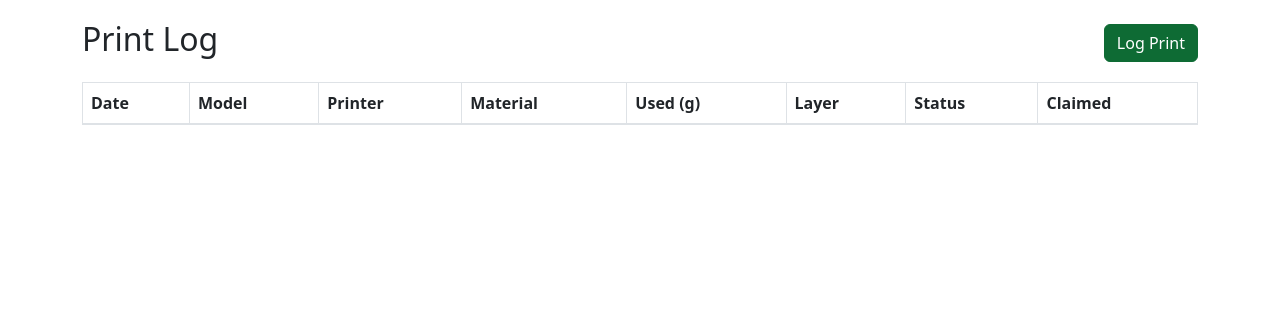
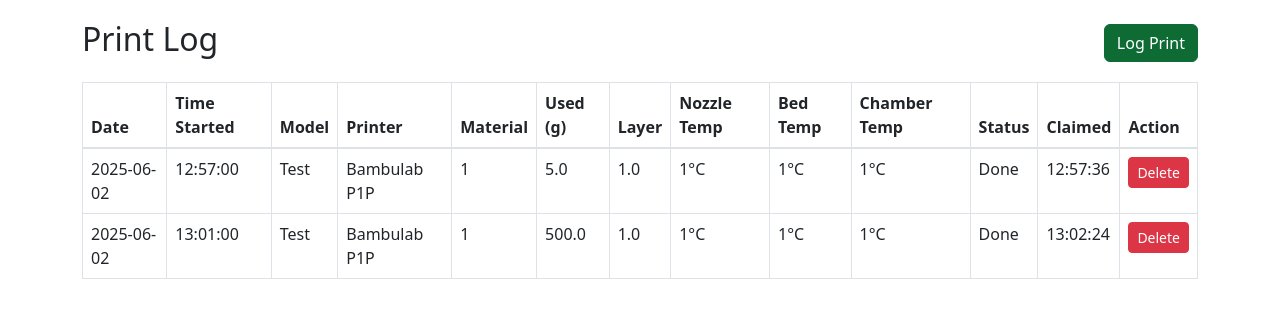
Before and after one commit to Chimyle/ATIS, a Flask app: page /activities in a window 1280 px wide. Shown: the part 56-374 px from the top of the page. Run offline with Flask 3, Linux system fonts and the light colour scheme; lists and menus that the app fills with data are empty; some libraries are stand-ins or nearby versions.

Commit message:
Added print logging

```diff
--- a/website/forms.py
+++ b/website/forms.py
@@ -36,8 +36,18 @@ class LogPrintForm(FlaskForm):
     date_started = DateField('Date Started', format='%Y-%m-%d', default=date.today, validators=[DataRequired()])
     time_started = TimeField('Time Started', format='%H:%M', default=datetime.now().time, validators=[DataRequired()])
     model_name = StringField('Model Name', validators=[DataRequired()])
-    printer_id = SelectField('Printer', choices=[], validators=[DataRequired()])
-    material_id = SelectField('Material', choices=[], validators=[DataRequired()])
+    printer_id = SelectField('Printer', choices=[
+        ('Bambulab P1P', 'Bambulab P1P'),
+        ('Bambulab X1C', 'Bambulab X1C'),
+        ('Ender 3', 'Ender 3'),
+        ('Ender 3 Max', 'Ender 3 Max'),
+        ('Intamsys Low', 'Intamsys Low'),
+        ('Intamsys High', 'Intamsys High'),
+        ('Modix', 'Modix'),
+        ('Prusa Orange', 'Prusa Orange'),
+        ('Prusa Black', 'Prusa Black'),
+        ('Ultimaker', 'Ultimaker')], validators=[DataRequired()])
+    material_code = SelectField('Material ID', coerce=str, validators=[DataRequired()])
     material_used = FloatField('Amount Used (g)', validators=[DataRequired()])
     print_duration = StringField('Print Duration (in minutes)', validators=[DataRequired()])
     layer_height = FloatField('Layer Height (mm)', validators=[Optional()])
--- a/website/models.py
+++ b/website/models.py
@@ -33,7 +33,7 @@ class PrintLog(db.Model):
     time_started = db.Column(db.Time, default=datetime.now().time)
     model_name = db.Column(db.String(100))
     printer_name = db.Column(db.String(50))
-    material_code = db.Column(db.String(20))
+    material_code = db.Column(db.String(50))
     material_used = db.Column(db.Float)
     duration = db.Column(db.Integer)
     layer_height = db.Column(db.Float)
--- a/website/templates/activities.html
+++ b/website/templates/activities.html
@@ -17,26 +17,49 @@ content %}
   <thead>
     <tr>
       <th onclick="sortTable(0)">Date</th>
-      <th onclick="sortTable(1)">Model</th>
-      <th>Printer</th>
+      <th onclick="sortTable(1)">Time Started</th>
+      <th onclick="sortTable(2)">Model</th>
+      <th onclick="sortTable(3)">Printer</th>
       <th>Material</th>
       <th>Used (g)</th>
       <th>Layer</th>
-      <th>Status</th>
+      <th>Nozzle Temp</th>
+      <th>Bed Temp</th>
+      <th>Chamber Temp</th>
+      <th onclick="sortTable(4)">Status</th>
       <th>Claimed</th>
+      <th>Action</th>
     </tr>
   </thead>
   <tbody>
     {% for log in logs %}
     <tr>
       <td>{{ log.date_started }}</td>
+      <td>{{ log.time_started }}</td>
       <td>{{ log.model_name }}</td>
       <td>{{ log.printer_name }}</td>
       <td>{{ log.material_code }}</td>
       <td>{{ log.material_used }}</td>
-      <td>{{ log.layer_height }}mm</td>
+      <td>{{ log.layer_height }}</td>
+      <td>{{ log.nozzle_temp }}°C</td>
+      <td>{{ log.bed_temp }}°C</td>
+      <td>{{ log.chamber_temp }}°C</td>
       <td>{{ log.status }}</td>
       <td>{{ log.time_claimed or '-' }}</td>
+      <td>
+        <form
+          method="POST"
+          action="{{ url_for('views.delete_log', log_id=log.id) }}"
+          onsubmit="return confirm('Are you sure you want to delete this log?');"
+        >
+          <button
+            type="submit"
+            class="btn btn-danger btn-sm"
+          >
+            Delete
+          </button>
+        </form>
+      </td>
     </tr>
     {% endfor %}
   </tbody>
@@ -52,7 +75,7 @@ content %}
     <div class="modal-content">
       <form
         method="POST"
-        action="{{ url_for('views.log_print') }}"
+        action="{{ url_for('views.activities') }}"
       >
         {{ log_print_form.hidden_tag() }}
         <div class="modal-header">
@@ -87,8 +110,8 @@ content %}
               log_print_form.printer_id(class="form-control") }}
             </div>
             <div class="col-md-6">
-              {{ log_print_form.material_id.label }} {{
-              log_print_form.material_id(class="form-control") }}
+              {{ log_print_form.material_code.label }} {{
+              log_print_form.material_code(class="form-control") }}
             </div>
             <div class="col-md-6">
               {{ log_print_form.material_used.label }} {{
--- a/website/templates/inventory.html
+++ b/website/templates/inventory.html
@@ -57,7 +57,7 @@ content %}
           <th>Material</th>
           <th>Color</th>
           <th>Size</th>
-          <th>Weight</th>
+          <th>Approx. Weight Remaining</th>
           <th>Location</th>
           <th>Actions</th>
         </tr>
--- a/website/views.py
+++ b/website/views.py
@@ -1,4 +1,5 @@
-from flask import Blueprint, render_template, request, redirect, url_for, flash
+from flask import Blueprint, render_template, redirect, url_for, flash, request
+from datetime import date, datetime
 from .forms import LogPrintForm, AddFilamentForm, AddResinForm
 from .models import PrintLog, FilamentInventory, ResinInventory
 from .utils import generate_unique_code, generate_resin_code
@@ -10,8 +11,32 @@ views = Blueprint('views', __name__)
 @views.route('/', methods=['GET', 'POST'])
 def dashboard():
     form = LogPrintForm()
-    # ... any other code you have here
-    return render_template('dashboard.html', log_print_form=form)
+    #logs = PrintLog.query.order_by(PrintLog.date_started.desc()).all()  # fetch all logs
+    fmatid = db.session.query(FilamentInventory.id, FilamentInventory.code).all()
+    form.material_code.choices = [(str(item.id), item.code) for item in fmatid]
+
+    if form.validate_on_submit():
+        new_log = PrintLog(
+            date_started=form.date_started.data,
+            time_started=form.time_started.data,
+            model_name=form.model_name.data,
+            printer_name=form.printer_id.data,
+            material_code=form.material_code.data,
+            material_used=form.material_used.data,
+            duration=int(form.print_duration.data),
+            layer_height=form.layer_height.data,
+            nozzle_temp=form.nozzle_temp.data,
+            bed_temp=form.bed_temp.data,
+            chamber_temp=form.chamber_temp.data
+        )
+        db.session.add(new_log)
+        db.session.commit()
+        flash('Print log added successfully!', 'success')
+        return redirect(url_for('views.dashboard'))
+    active_jobs = PrintLog.query.filter_by(status='Active').order_by(PrintLog.date_started.desc()).all()
+    return render_template('dashboard.html', log_print_form=form, active_jobs=active_jobs)
+
+
 
 @views.route('/inventory', methods=['GET', 'POST'])
 def inventory():
@@ -70,17 +95,33 @@ def inventory():
     rinv = ResinInventory.query.all()
     return render_template("inventory.html", finv=finv, rinv=rinv, filament_form=filament_form, resin_form=resin_form)
 
-
-
-@views.route('/log_print', methods=['GET', 'POST'])
-def log_print():
-    return render_template("log_print.html")
-
 @views.route('/activities', methods=['GET', 'POST'])
 def activities():
     form = LogPrintForm()
     logs = PrintLog.query.order_by(PrintLog.date_started.desc()).all()  # fetch all logs
-    return render_template('activities.html', log_print_form=form, print_logs=logs)
+    fmatid = db.session.query(FilamentInventory.id, FilamentInventory.code).all()
+    form.material_code.choices = [(str(item.id), item.code) for item in fmatid]
+
+    if form.validate_on_submit():
+        new_log = PrintLog(
+            date_started=form.date_started.data,
+            time_started=form.time_started.data,
+            model_name=form.model_name.data,
+            printer_name=form.printer_id.data,
+            material_code=form.material_code.data,
+            material_used=form.material_used.data,
+            duration=int(form.print_duration.data),
+            layer_height=form.layer_height.data,
+            nozzle_temp=form.nozzle_temp.data,
+            bed_temp=form.bed_temp.data,
+            chamber_temp=form.chamber_temp.data
+        )
+        db.session.add(new_log)
+        db.session.commit()
+        flash('Print log added successfully!', 'success')
+        return redirect(url_for('views.activities'))
+    logs = PrintLog.query.order_by(PrintLog.date_started.desc()).all()
+    return render_template('activities.html', log_print_form=form, logs=logs)
 
 @views.route('/delete_filament/<int:item_id>', methods=['POST'])
 def delete_filament(item_id):
@@ -104,3 +145,38 @@ def delete_resin(item_id):
         db.session.rollback()
         flash('Failed to delete item.', 'danger')
     return redirect(url_for('views.inventory'))
+
+@views.route('/delete_log/<int:log_id>', methods=['POST'])
+def delete_log(log_id):
+    log = PrintLog.query.get_or_404(log_id)
+    db.session.delete(log)
+    db.session.commit()
+    flash(f'Log for "{log.model_name}" has been deleted.', 'success')
+    return redirect(url_for('views.activities'))
+
+@views.route('/update_status/<int:job_id>', methods=['POST'])
+def update_status(job_id):
+    job = PrintLog.query.get_or_404(job_id)
+    new_status = request.form.get('status')
+
+    if new_status == 'Done':
+        job.status = new_status
+        job.time_claimed = datetime.now().time().replace(microsecond=0)
+
+        # Subtract material used from corresponding filament inventory
+        filament = FilamentInventory.query.get(int(job.material_code))
+        if filament:
+            filament.weight_remaining = max(filament.weight_remaining - job.material_used, 0)
+
+        db.session.commit()
+        flash(f'{job.model_name} marked as Done and material usage recorded.', 'success')
+
+    elif new_status == 'Fail':
+        job.status = new_status
+        db.session.commit()
+        flash(f'{job.model_name} marked as Fail.', 'warning')
+
+    else:
+        flash('Invalid status update.', 'danger')
+
+    return redirect(url_for('views.dashboard'))
```
Also changed, not shown: website/templates/dashboard.html (+6 -4 lines), instance/database.db.
